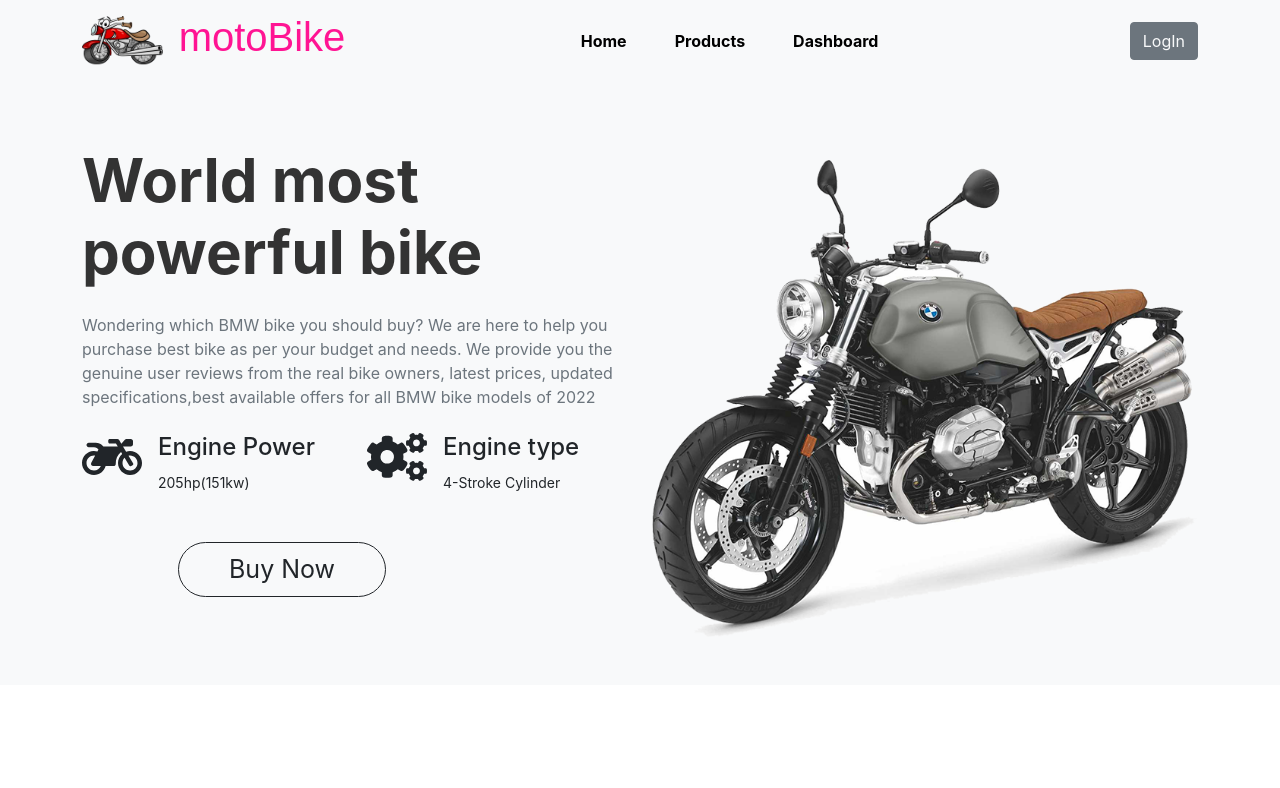
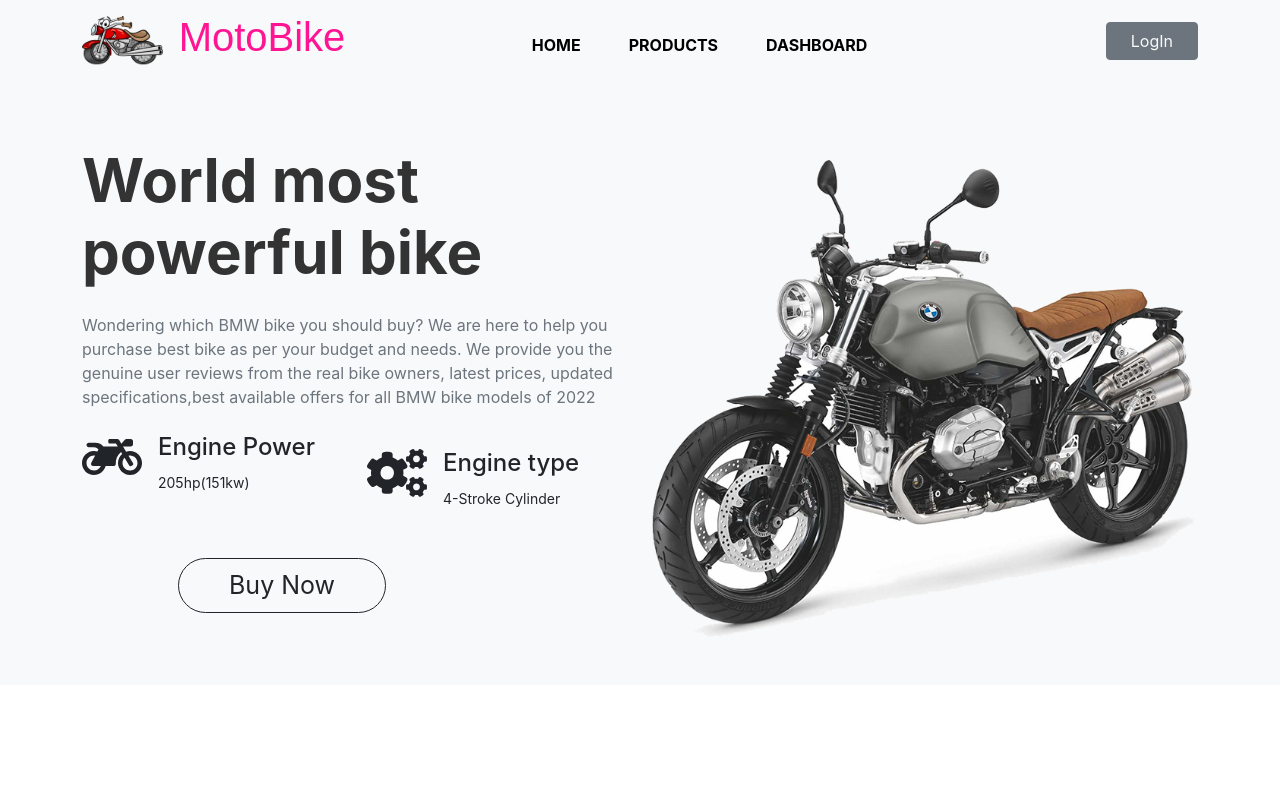
Before and after one commit to loknathsd/moto-bike-shop-client, a React (Create React App) app: page / in a window 1280 px wide. Shown: the top 788 px of the page. Built offline with nearby package versions, Linux system fonts and the light colour scheme; no server answers.

Commit message:
nabar responsive ness fixed

```diff
--- a/src/components/Home/HeaderMain/HeaderMain.js
+++ b/src/components/Home/HeaderMain/HeaderMain.js
@@ -19,7 +19,7 @@ const HeaderMain = () => {
                                   <small>205hp(151kw)</small>
                               </div>
                            </div>
-                           <div className="col d-flex">
+                           <div className="col d-flex mt-3  ">
                            <span><FontAwesomeIcon icon={faCogs} size="3x" /></span>
                               <div className='ms-3'>
                                   <h4>Engine type</h4>
--- a/src/components/Home/Navigation/Navigation.css
+++ b/src/components/Home/Navigation/Navigation.css
@@ -4,6 +4,8 @@
 .nav-area a{
     color:black;
     text-decoration: none;
+    text-transform: uppercase;
+
 }
 .nav-area h4{
     font-weight: bold;
--- a/src/components/Home/Navigation/Navigation.js
+++ b/src/components/Home/Navigation/Navigation.js
@@ -8,7 +8,7 @@ import { getAuth, signOut } from "firebase/auth";
 
 const Navigation = () => {
 
-    const [loggedInUser, setLoggedInUser] = useContext(ContextUser)
+    const [loggedInUser, setLoggedInUser] = useContext(ContextUser);
 
     const handleSignOut = () => {
         const auth = getAuth();
@@ -28,19 +28,19 @@ const Navigation = () => {
         <Navbar className=" " bg="light" expand="lg" fixed="top">
             <Container>
                 <Navbar.Brand to="/home"><img style={{ height: '50px' }} src={logo} alt="" /> </Navbar.Brand>
-                <Navbar.Brand to="/"><h1 style={{ fontFamily: 'fantasy', color: '#FF1493' }}>motoBike</h1></Navbar.Brand>
+                <Navbar.Brand to="/"><h1 style={{ fontFamily: 'fantasy', color: '#FF1493',paddingTop:'' }}>MotoBike</h1></Navbar.Brand>
                 <Navbar.Toggle aria-controls="basic-navbar-nav" />
                 <Navbar.Collapse id="basic-navbar-nav">
-                    <Nav className="mx-auto fw-bold nav-area">
-                        <NavLink className="px-4 active" to="/home">Home</NavLink>
-                        <NavLink className="px-4 active" to="/">Products</NavLink>
-                        <NavLink className="px-4 active" to="/dashboard">Dashboard</NavLink>
+                    <Nav className="mx-auto fw-bold nav-area mt-2">
+                        <NavLink className="px-4 my-2 active" to="/home">Home</NavLink>
+                        <NavLink className="px-4 my-2 active" to="/">Products</NavLink>
+                        <NavLink className="px-4 my-2 active" to="/dashboard">Dashboard</NavLink>
                     </Nav>
-                    <h4 className='mx-3'>{loggedInUser.name}</h4>
+                    <h4 className='mx-4 my-2'>{loggedInUser.name}</h4>
                     {
-                        loggedInUser.email ? <NavLink onClick={handleSignOut} className="btn btn-secondary text-light" to="">SignOut</NavLink>
+                        loggedInUser.email ? <NavLink style={{marginLeft:'20px'}} onClick={handleSignOut} className="btn btn-secondary text-light px-4 my-2" to="">SignOut</NavLink>
                             :
-                            <NavLink className="btn btn-secondary text-light" to="/login">LogIn</NavLink>
+                            <NavLink style={{marginLeft:'20px'}} className="btn btn-secondary text-light px-4" to="/login">LogIn</NavLink>
                     }
                 </Navbar.Collapse>
 
```
